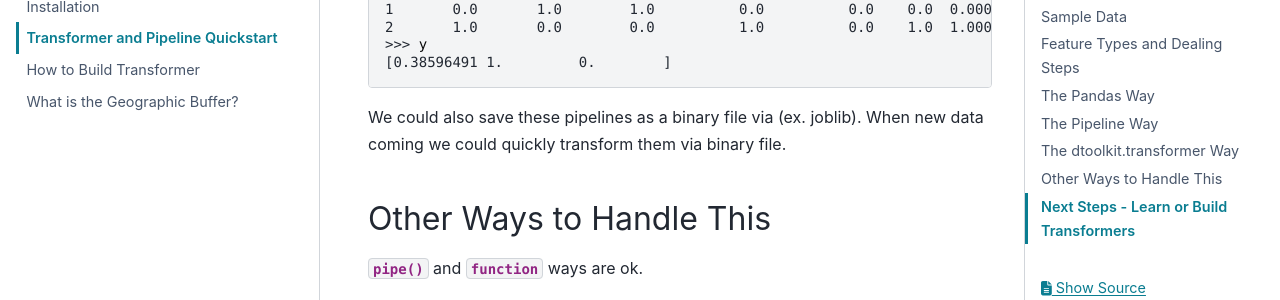
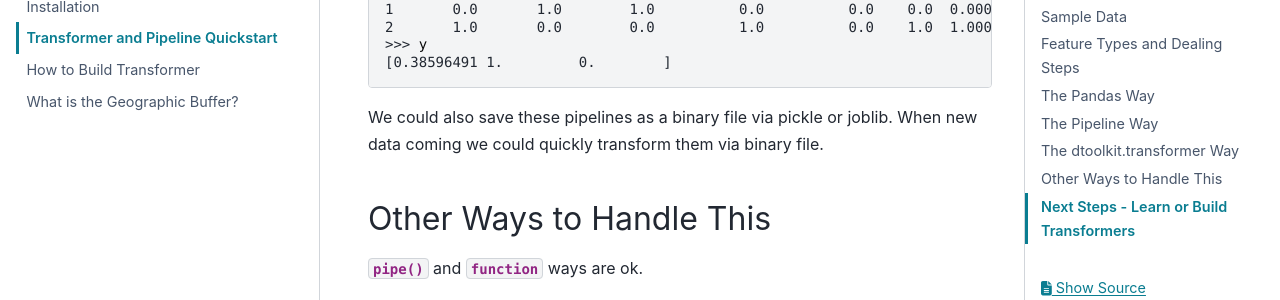
Before and after one commit to Zeroto521/my-data-toolkit, a Sphinx documentation site: the page built from doc/source/guide/transformer_quickstart.md, in a window 1280 px wide and 900 px high, scrolled down 6038 px. Shown: the part 153-453 px from the top of the window. Built offline with Sphinx 7.4.7 and the PyData theme 0.15.4, drawn with Linux system fonts in a browser that asks for light colours.

Commit message:
DOC: fix words

````diff
--- a/doc/source/guide/transformer_quickstart.md
+++ b/doc/source/guide/transformer_quickstart.md
@@ -277,7 +277,7 @@ Output:
 [0.38596491 1.         0.        ]
 ```
 
-We could also save these pipelines as a binary file via (ex. joblib).
+We could also save these pipelines as a binary file via pickle or joblib.
 When new data coming we could quickly transform them via binary file.
 
 ## Other Ways to Handle This
````
